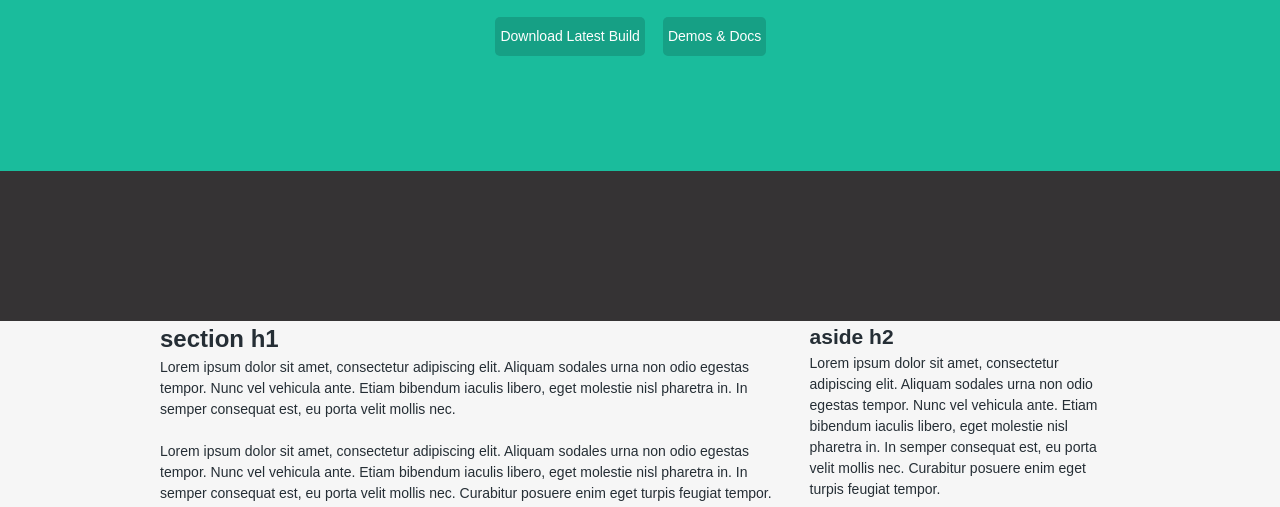
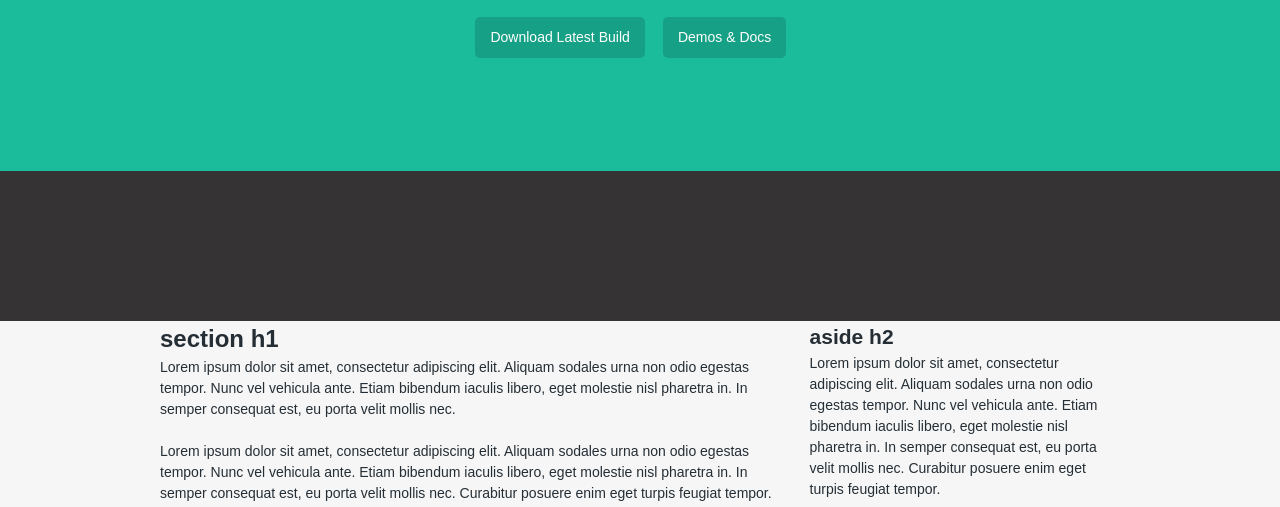
Before and after one commit to scottfahrig/ladder-marketing, a plain HTML site: page index.html in a window 1280 px wide. Shown: the part 278-785 px from the top of the page. Drawn offline with Linux system fonts and the light colour scheme; a web font is replaced by a local one.

Commit message:
Adjusted padding on download buttons

```diff
--- a/css/custom.css
+++ b/css/custom.css
@@ -58,7 +58,7 @@
 	float: left;
 	margin-left: 5px;
 	margin-right: 5px;
-	padding: 9px 5px 9px 5px;
+	padding: 10px 15px 10px 15px;
 	margin: 0 0 0 0;
 	background-color: #16A085;
 	border-radius: 5px;
```
